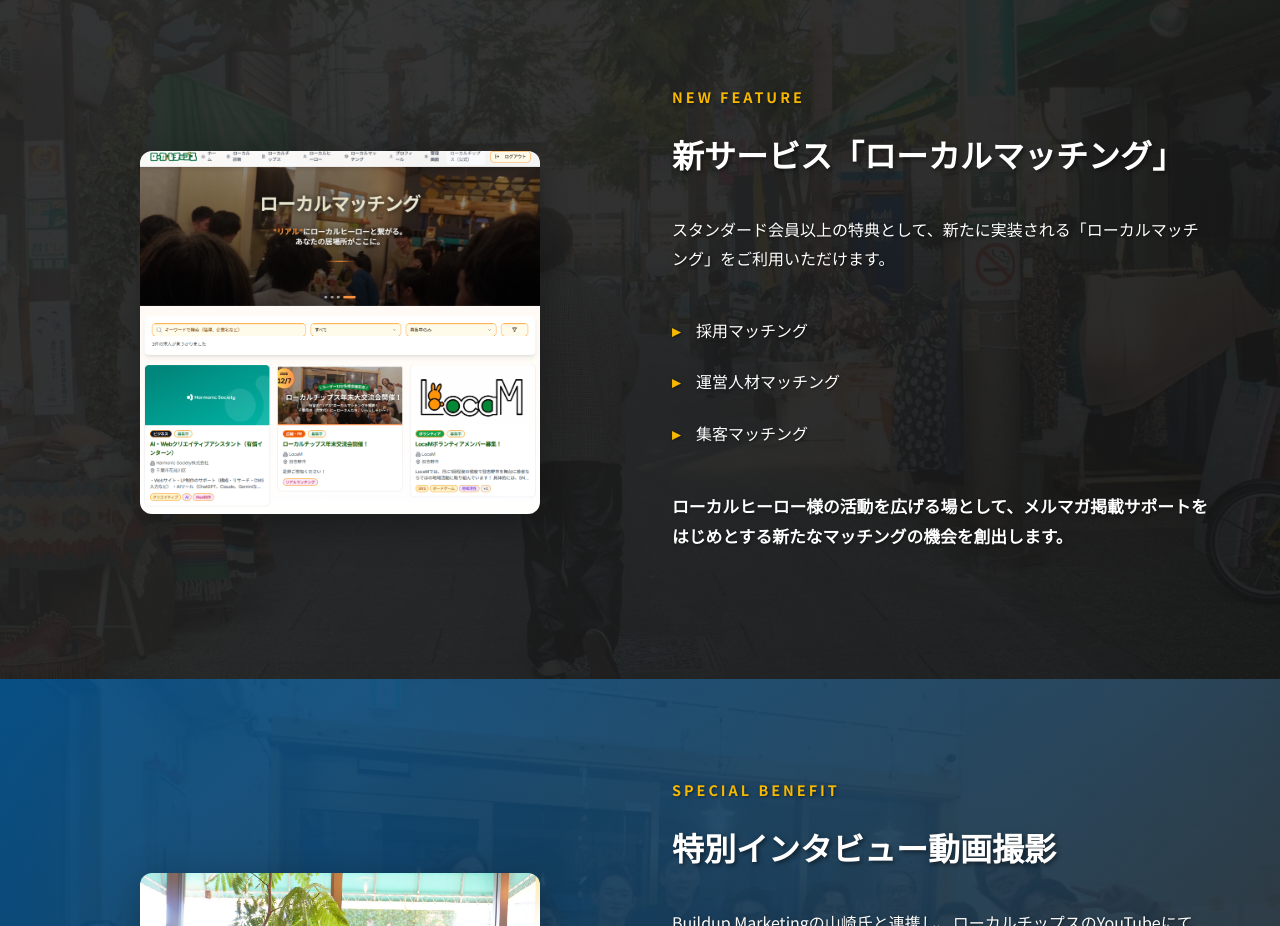
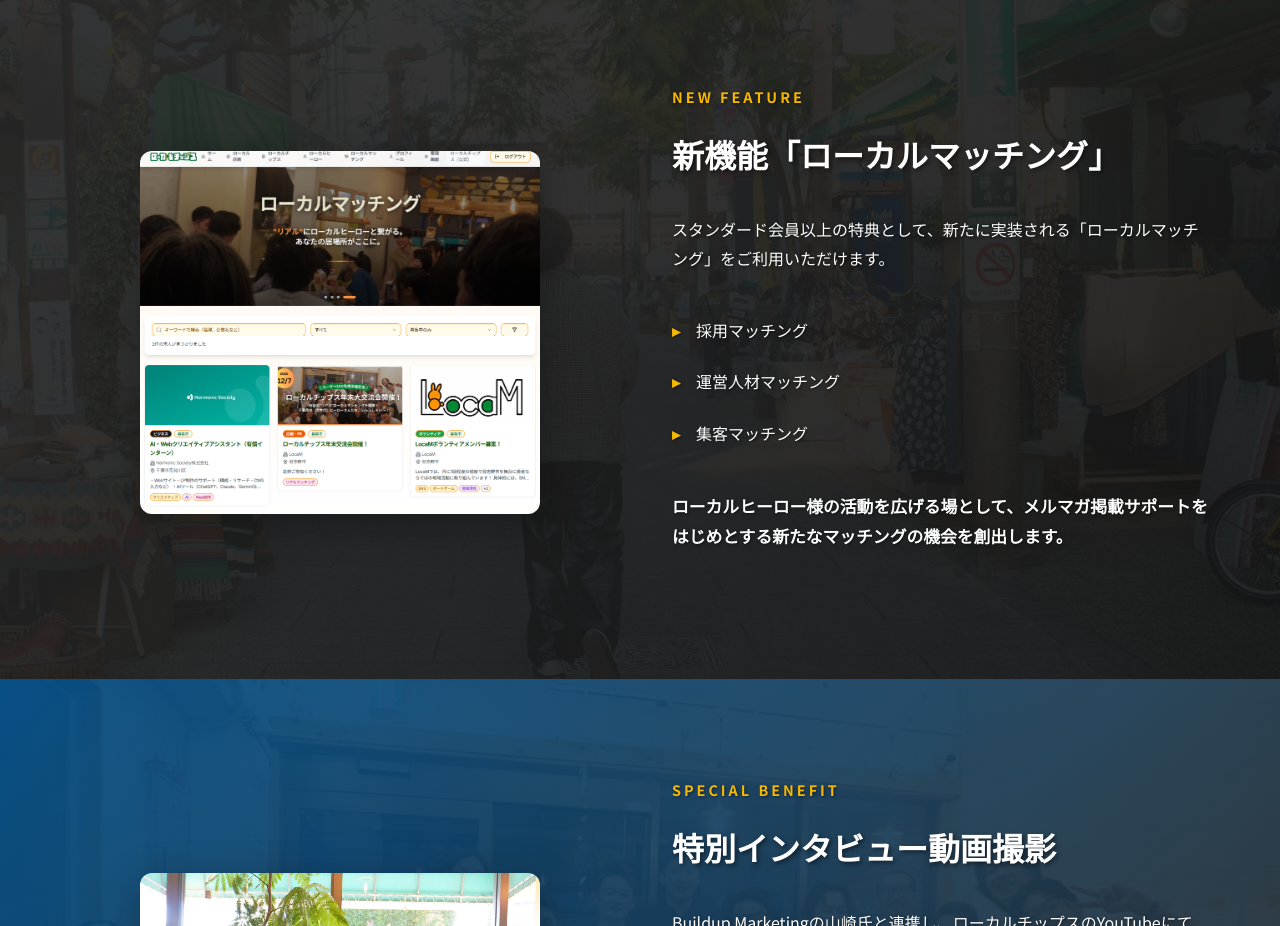
Before and after one commit to harmonic-society/localtips_fund, a plain HTML site: page index.html in a window 1280 px wide. Shown: the part 5640-6566 px from the top of the page. Drawn offline with Linux system fonts and the light colour scheme; no server answers.

Commit message:
Change '新サービス' to '新機能' for local matching section
🤖 Generated with [Claude Code](https://claude.com/claude-code)

Co-Authored-By: Claude <noreply@anthropic.com>

```diff
--- a/index.html
+++ b/index.html
@@ -289,7 +289,7 @@
                 </div>
                 <div class="feature-text">
                     <span class="feature-label">NEW FEATURE</span>
-                    <h2>新サービス「ローカルマッチング」</h2>
+                    <h2>新機能「ローカルマッチング」</h2>
                     <p>
                         スタンダード会員以上の特典として、新たに実装される「ローカルマッチング」をご利用いただけます。
                     </p>
```
